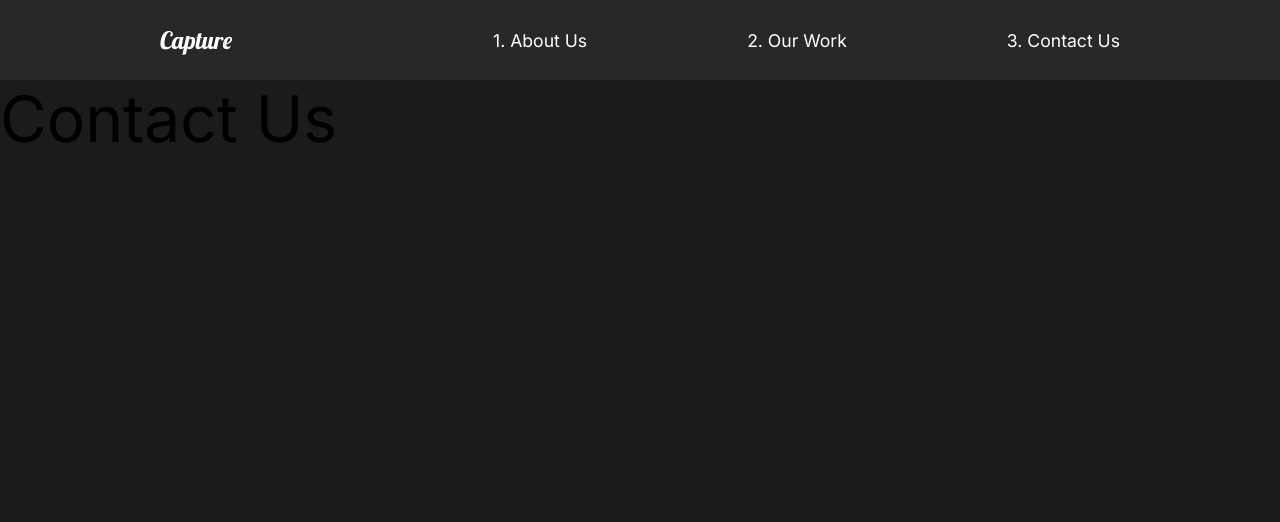
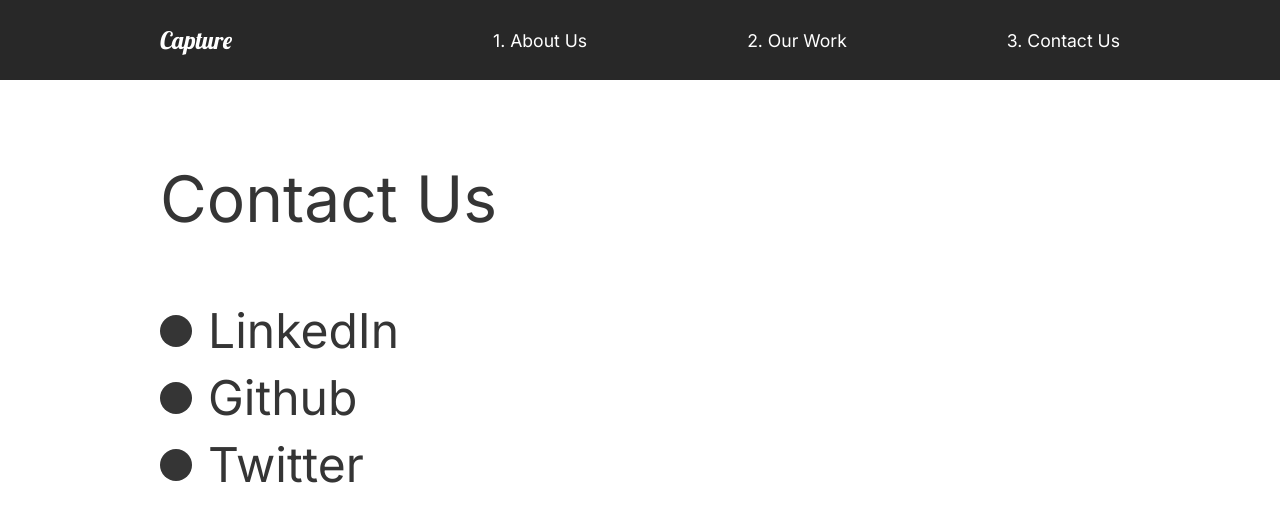
Before and after one commit to maliha991/photography-portfolio-react, a React (Create React App) app: page /contact in a window 1280 px wide. Shown: the top 522 px of the page. Built offline with nearby package versions, Linux system fonts and the light colour scheme.

Commit message:
add contact us style

```diff
--- a/src/pages/ContactUs.js
+++ b/src/pages/ContactUs.js
@@ -1,20 +1,102 @@
 import React from "react";
+import { Link } from "react-router-dom";
 import { motion } from "framer-motion";
+import styled from "styled-components";
 
-import { pageAnimation } from "../animation";
+import { pageAnimation, titleAnimation } from "../animation";
+import { StyledHide } from "../styles";
 
 const ContactUs = () => {
 	return (
-		<motion.div
+		<StyledContact
 			variants={pageAnimation}
 			initial="hidden"
 			animate="show"
 			exit="exit"
 			className="contact"
+			style={{ background: "#fff" }}
 		>
-			<h2>Contact Us</h2>
-		</motion.div>
+			<StyledHide>
+				<Title variants={titleAnimation}>
+					<motion.h2>Contact Us</motion.h2>
+				</Title>
+			</StyledHide>
+
+			<StyledHide>
+				<Social variants={titleAnimation}>
+					<Circle />
+					<Link
+						to={{ pathname: "https://www.linkedin.com/company/linkedin" }}
+						target="_blank"
+						style={{ textDecoration: "none" }}
+					>
+						<StyledH2>LinkedIn</StyledH2>
+					</Link>
+				</Social>
+			</StyledHide>
+
+			<StyledHide>
+				<Social variants={titleAnimation}>
+					<Circle />
+					<Link
+						to={{ pathname: "https://www.linkedin.com/company/linkedin" }}
+						target="_blank"
+						style={{ textDecoration: "none" }}
+					>
+						<StyledH2>Github</StyledH2>
+					</Link>
+				</Social>
+			</StyledHide>
+
+			<StyledHide>
+				<Social variants={titleAnimation}>
+					<Circle />
+					<Link
+						to={{ pathname: "https://www.linkedin.com/company/linkedin" }}
+						target="_blank"
+						style={{ textDecoration: "none" }}
+					>
+						<StyledH2>Twitter</StyledH2>
+					</Link>
+				</Social>
+			</StyledHide>
+		</StyledContact>
 	);
 };
 
+const StyledContact = styled(motion.div)`
+	min-height: 90vh;
+	padding: 5rem 10rem;
+`;
+
+const Title = styled(motion.div)`
+	margin-bottom: 4rem;
+	color: black;
+
+	h2 {
+		font-weight: normal;
+		color: #353535;
+	}
+`;
+
+const StyledH2 = styled.h2`
+	font-weight: 300;
+	font-size: 3rem;
+	color: #353535;
+	margin-left: 1rem;
+`;
+
+const Circle = styled(motion.div)`
+	background: #353535;
+	height: 2rem;
+	width: 2rem;
+	border-radius: 50%;
+`;
+
+const Social = styled(motion.div)`
+	display: flex;
+	align-items: center;
+	margin-bottom: 0.5rem;
+`;
+
 export default ContactUs;
```
